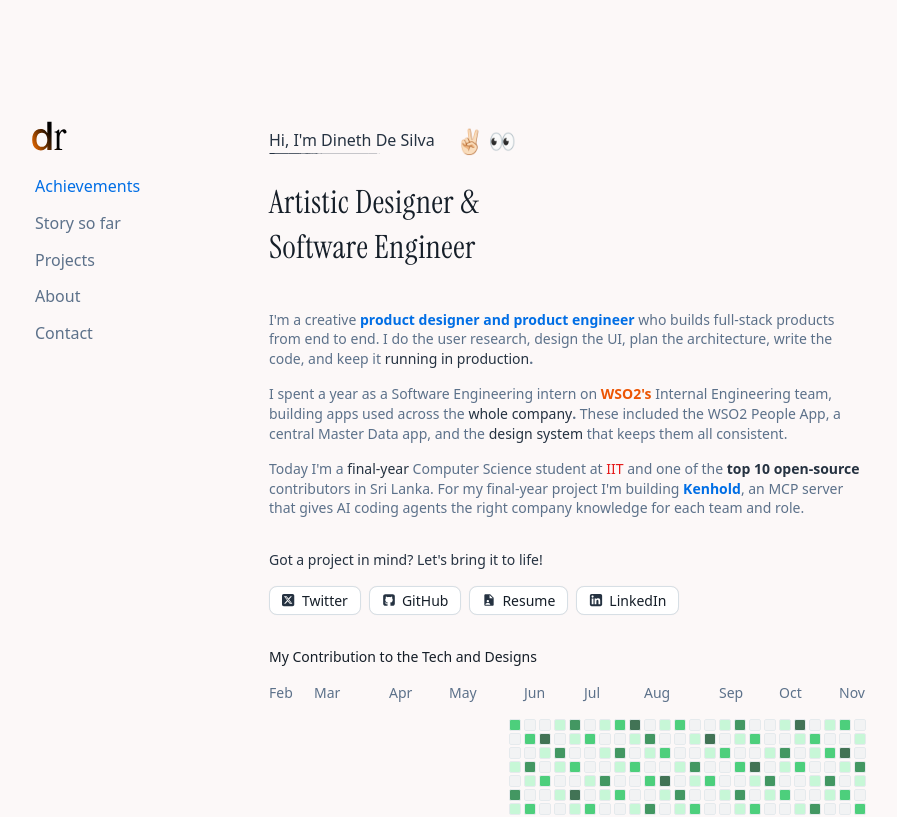
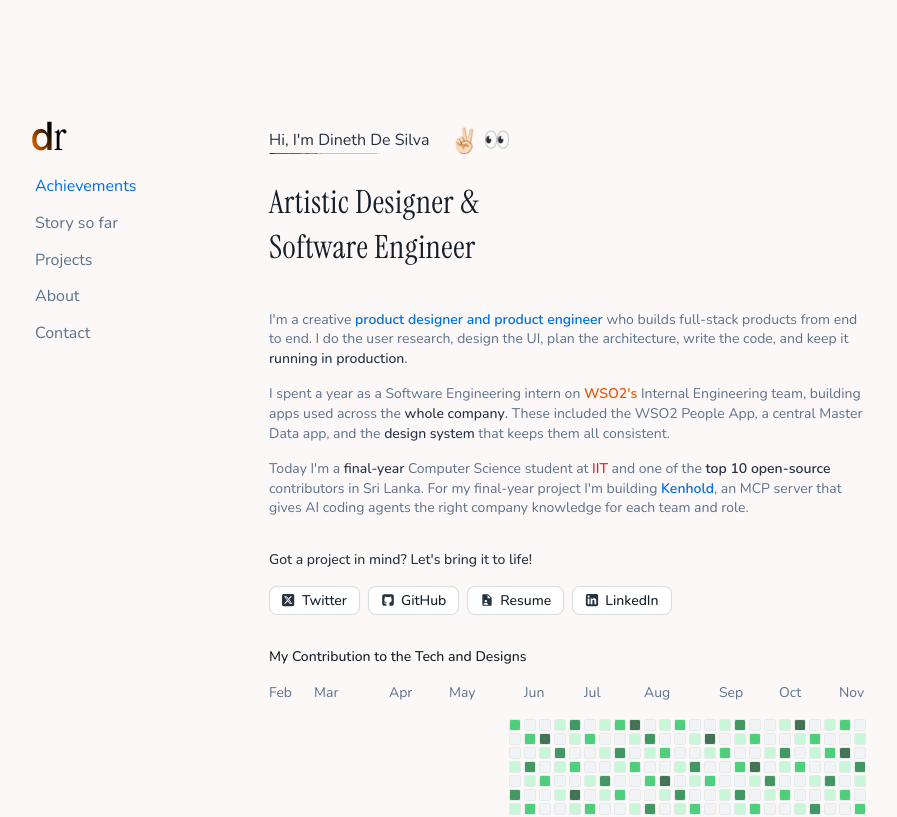
Before and after one commit to dinethde/portfolio-v2, a Next.js app: page / in a window 1280 px wide. Shown: the top 817 px of the page, without its empty margins (71-968 px from the left). Built offline with nearby package versions, Linux system fonts and the light colour scheme; no server answers.

Commit message:
feat(tokens): fall back to Nunito without ui-rounded
Dineth wanted a rounded font close to SF Compact Rounded instead of
system-ui (O5, D-72). It isn't preloaded, so Safari never fetches it;
Chrome and Firefox on a Mac do, since only Safari knows ui-rounded.

```diff
--- a/src/app/layout.tsx
+++ b/src/app/layout.tsx
@@ -1,5 +1,5 @@
 import type { Metadata } from "next";
-import { Instrument_Serif } from "next/font/google";
+import { Instrument_Serif, Nunito } from "next/font/google";
 
 import type { ReactNode } from "react";
 
@@ -16,6 +16,15 @@ const instrumentSerif = Instrument_Serif({
   subsets: ["latin"],
   display: "swap",
   variable: "--font-instrument-serif",
+});
+
+// The rounded fallback off Apple devices (STATE D-72). Not preloaded: a browser that has ui-rounded
+// never reaches it in --font-rounded, so it never downloads there.
+const nunito = Nunito({
+  subsets: ["latin"],
+  display: "swap",
+  preload: false,
+  variable: "--font-nunito",
 });
 
 const title = `${site.name} — ${site.title}`;
@@ -44,7 +53,7 @@ export const metadata: Metadata = {
 
 export default function RootLayout({ children }: Readonly<{ children: ReactNode }>) {
   return (
-    <html lang="en" className={instrumentSerif.variable}>
+    <html lang="en" className={`${instrumentSerif.variable} ${nunito.variable}`}>
       <body>
         <a
           href="#content"
--- a/src/styles/design-tokens.css
+++ b/src/styles/design-tokens.css
@@ -262,7 +262,7 @@
 
   /* ── Font families (Figma text styles) ── */
   --font-sans: -apple-system, BlinkMacSystemFont, "SF Pro Text", "SF Pro", system-ui, sans-serif;
-  --font-rounded: ui-rounded, "SF Compact Rounded", "SF Pro Rounded", system-ui, sans-serif;
+  --font-rounded: ui-rounded, "SF Compact Rounded", "SF Pro Rounded", var(--font-nunito, Nunito), system-ui, sans-serif;
 
   /* ── Not stored as Figma variables (DESIGN.md: Layout, Elevation, Motion) ── */
   --breakpoint-*: initial;
```
Also changed, not shown: 3 other files (tests, documents, lock files or other folders).
